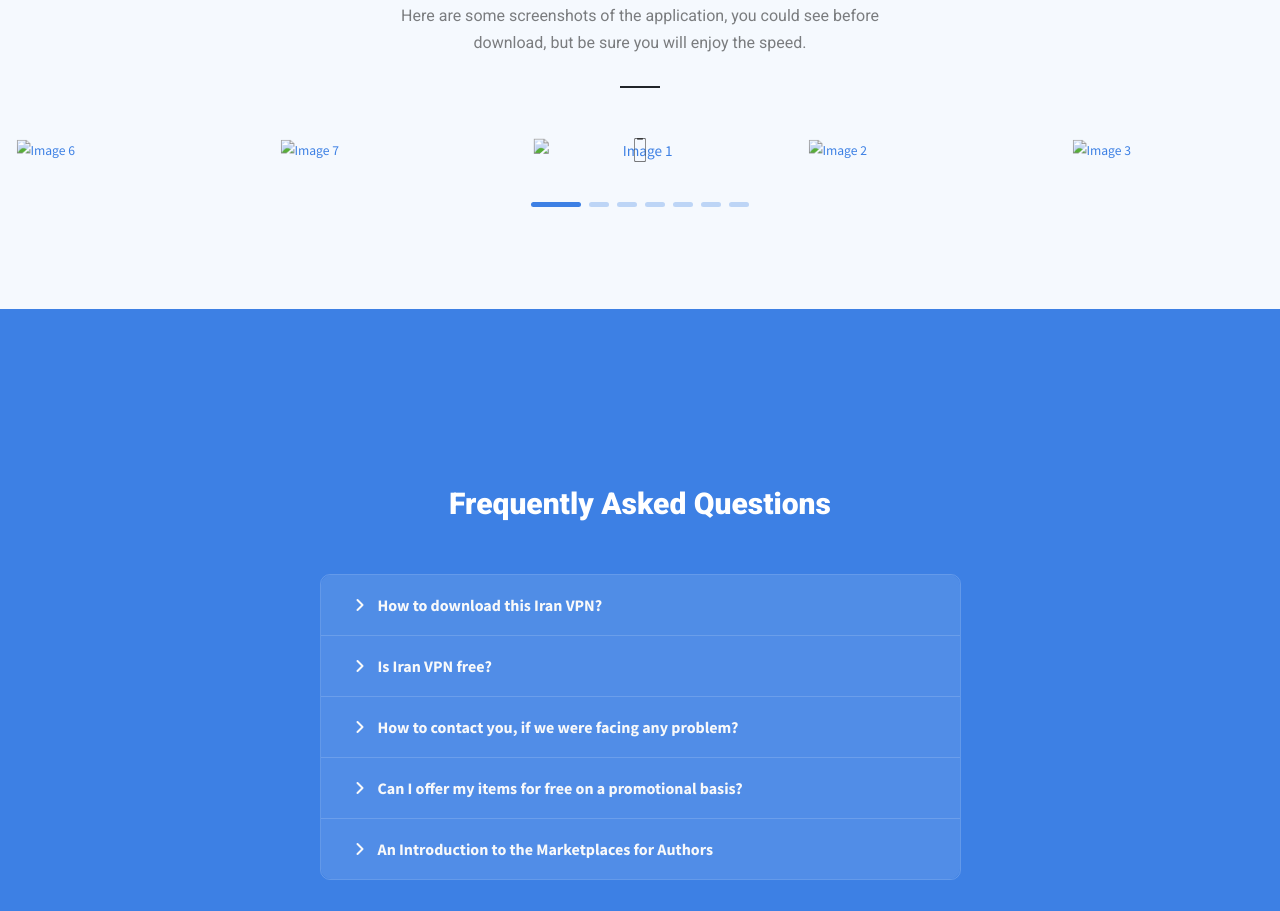
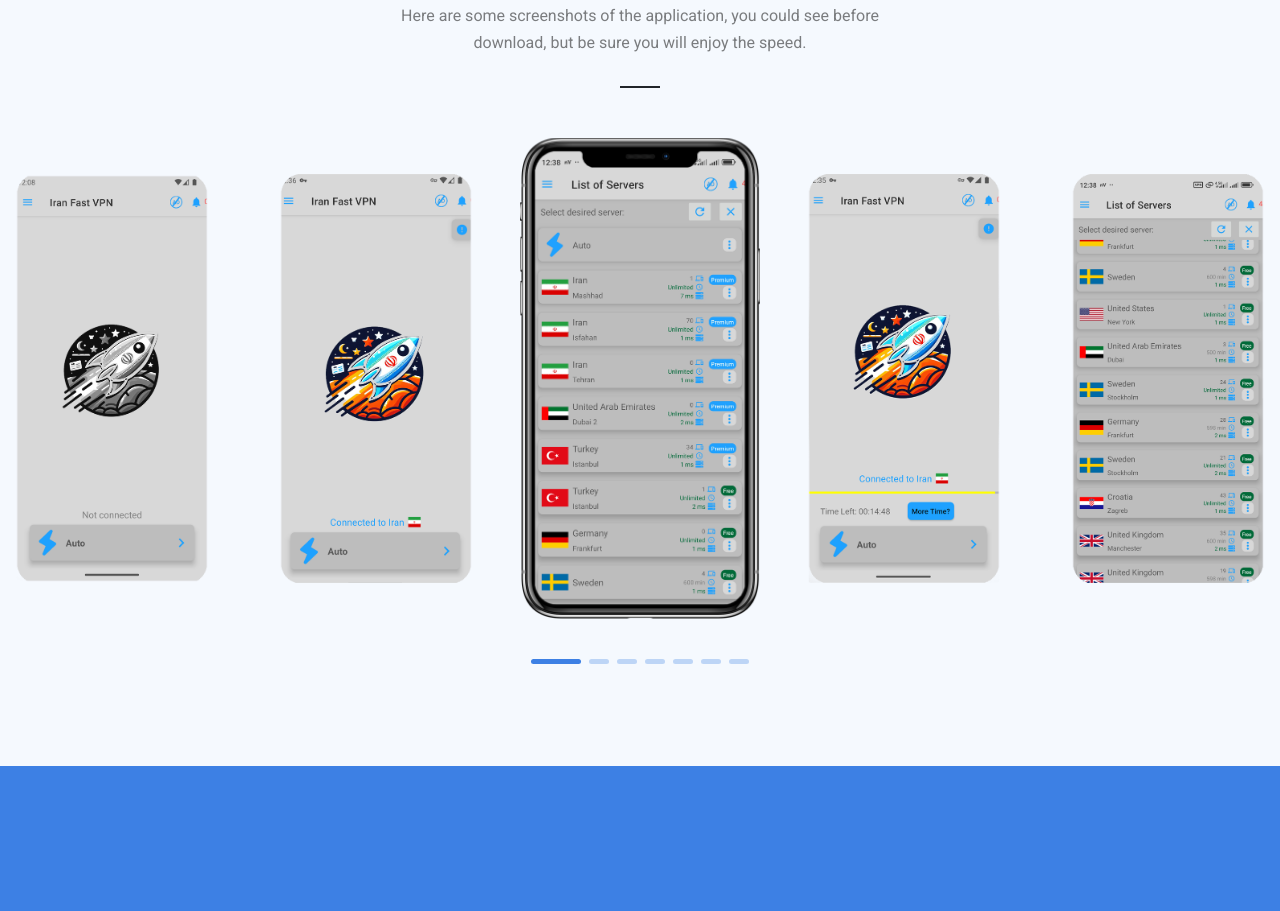
Before and after one commit to iranfastvpn/vpn-iran, a plain HTML site: page index.html in a window 1280 px wide. Shown: the part 3580-4491 px from the top of the page. Drawn offline with Linux system fonts and the light colour scheme; a script that the page names is missing.

Commit message:
Update index.html

```diff
--- a/index.html
+++ b/index.html
@@ -265,38 +265,38 @@
 					<div class="owl-carousel owl-carousel-full image-carousel carousel-widget" data-margin="40" data-center="true" data-loop="true" data-nav="false" data-pagi="true" data-items-xs="2" data-items-sm="3" data-items-md="4" data-items-lg="4" data-items-xl="5">
 
 						<div class="oc-item">
-							<a href="demos/landing/images/carousel/1.png" data-lightbox="image">
-								<img src="demos/landing/images/carousel/1.png" alt="Image 1">
+							<a href="demos/landing/images/carousel/iran-vpn-shot-1.png" data-lightbox="image">
+								<img src="demos/landing/images/carousel/iran-vpn-shot-1.png" alt="Image 1">
 							</a>
 						</div>
 						<div class="oc-item">
-							<a href="demos/landing/images/carousel/2.png" data-lightbox="image">
-								<img src="demos/landing/images/carousel/2.png" alt="Image 2">
+							<a href="demos/landing/images/carousel/iran-vpn-shot-2.png" data-lightbox="image">
+								<img src="demos/landing/images/carousel/iran-vpn-shot-2.png" alt="Image 2">
 							</a>
 						</div>
 						<div class="oc-item">
-							<a href="demos/landing/images/carousel/3.png" data-lightbox="image">
-								<img src="demos/landing/images/carousel/3.png" alt="Image 3">
+							<a href="demos/landing/images/carousel/iran-vpn-shot-3.png" data-lightbox="image">
+								<img src="demos/landing/images/carousel/iran-vpn-shot-3.png" alt="Image 3">
 							</a>
 						</div>
 						<div class="oc-item">
-							<a href="demos/landing/images/carousel/4.png" data-lightbox="image">
-								<img src="demos/landing/images/carousel/4.png" alt="Image 4">
+							<a href="demos/landing/images/carousel/iran-vpn-shot-4.png" data-lightbox="image">
+								<img src="demos/landing/images/carousel/iran-vpn-shot-4.png" alt="Image 4">
 							</a>
 						</div>
 						<div class="oc-item">
-							<a href="demos/landing/images/carousel/5.png" data-lightbox="image">
-								<img src="demos/landing/images/carousel/5.png" alt="Image 5">
+							<a href="demos/landing/images/carousel/iran-vpn-shot-5.png" data-lightbox="image">
+								<img src="demos/landing/images/carousel/iran-vpn-shot-5.png" alt="Image 5">
 							</a>
 						</div>
 						<div class="oc-item">
-							<a href="demos/landing/images/carousel/6.png" data-lightbox="image">
-								<img src="demos/landing/images/carousel/6.png" alt="Image 6">
+							<a href="demos/landing/images/carousel/iran-vpn-shot-6.png" data-lightbox="image">
+								<img src="demos/landing/images/carousel/iran-vpn-shot-6.png" alt="Image 6">
 							</a>
 						</div>
 						<div class="oc-item">
-							<a href="demos/landing/images/carousel/7.png" data-lightbox="image">
-								<img src="demos/landing/images/carousel/7.png" alt="Image 7">
+							<a href="demos/landing/images/carousel/iran-vpn-shot-7.png" data-lightbox="image">
+								<img src="demos/landing/images/carousel/iran-vpn-shot-7.png" alt="Image 7">
 							</a>
 						</div>
 
```
